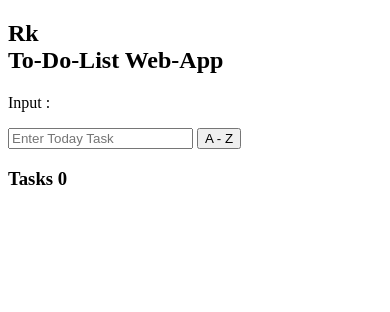
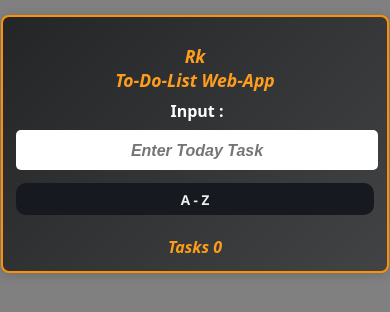
Before and after one commit to rahamka/To-Do-List-Web-App, a plain HTML site: page index.html in a window 390 px wide. Drawn offline with Linux system fonts and the light colour scheme.

Commit message:
Update style.css

```diff
--- a/style.css
+++ b/style.css
@@ -1,29 +1,349 @@
-<!DOCTYPE html>
-<html lang="en">
-  <head>
-    <meta charset="UTF-8" />
-    <meta name="viewport" content="width=device-width, initial-scale=1.0" />
-    <link rel="icon" type="image/png" href="image.png" />
-    <title>Document</title>
-    <link rel="stylesheet" href="style.css" />
-  </head>
-  <body>
-    <div id="container">
-      <div id="position-Div">
-        <h2>Rk <br />To-Do-List Web-App</h2>
-        <div id="input-div">
-          <p class="input-label">Input :</p>
-          <input
-            type="text"
-            name="input-div"
-            id="input"
-            placeholder="Enter Today Task" />
-          <button id="sorting-btn">Z - A</button>
-          <button id="resetButton">Clear List</button>
-        </div>
-        <h3 class="tasks-Div">Tasks 0</h3>
-      </div>
-    </div>
-    <script src="script.js"></script>
-  </body>
-</html>
+body {
+  margin: 0;
+  padding: 0;
+  box-sizing: border-box;
+  background-color: gray;
+  color: white;
+  display: flex;
+  justify-content: center;
+  align-content: center;
+  font-family: system-ui, -apple-system, BlinkMacSystemFont, "Segoe UI", Roboto,
+    Oxygen, Ubuntu, Cantarell, "Open Sans", "Helvetica Neue", sans-serif;
+  min-height: 100vh;
+}
+
+#container {
+  margin: 10px auto;
+  padding: 2em;
+  background-color: #1c1f2b;
+  position: relative;
+  border: none;
+  transition: box-shadow 0.3s;
+  border: 2px solid rgb(255, 145, 0);
+  border-radius: 12px;
+  display: flex;
+  flex-direction: column;
+  text-align: center;
+  max-height: fit-content;
+  min-height: 300px;
+  min-width: 450px;
+  max-width: fit-content;
+  box-shadow: 0 4px 24px rgba(0, 0, 0, 0.18);
+  background: linear-gradient(135deg, #232526 0%, #414345 100%);
+}
+
+#container h2 {
+  color: rgb(255, 157, 30);
+  font-size: 1.5rem;
+  margin-bottom: 1rem;
+}
+
+#input-div {
+  display: flex;
+  justify-content: center;
+  align-items: center;
+  font-size: 1.2rem;
+  font-weight: 600;
+  flex-wrap: wrap;
+  gap: 10px;
+  margin-bottom: 1rem;
+}
+
+#input-div p {
+  margin: 0 5px 4px 0px;
+  font-size: 1.4rem;
+}
+
+#container input {
+  text-align: center;
+  border-radius: 5px;
+  height: 30px;
+  min-width: 250px;
+  max-width: 300px;
+  border: none;
+  font-size: 0.9rem;
+  font-weight: 600;
+  cursor: pointer;
+}
+
+#input-div ::placeholder {
+  font-size: 1rem;
+  font-style: italic;
+}
+
+#sorting-btn,
+#clear-btn {
+  margin: 2px 0px 0px 10px;
+  border-radius: 7px;
+  border: none;
+  height: 25px;
+  width: 80px;
+  font-size: 1rem;
+  font-weight: 600;
+  font-family: system-ui, -apple-system, BlinkMacSystemFont, "Segoe UI", Roboto,
+    Oxygen, Ubuntu, Cantarell, "Open Sans", "Helvetica Neue", sans-serif;
+  background-color: #161a20;
+  border: none;
+  color: #f0f0f0;
+  border-radius: 10px;
+  font-family: "Segoe UI", Tahoma, Geneva, Verdana, sans-serif;
+  position: relative;
+  display: flex;
+  justify-content: center;
+  align-items: center;
+}
+
+#sorting-btn::after,
+#clear-btn::after {
+  content: "";
+  position: absolute;
+  height: 107%;
+  width: 102%;
+  border-radius: 10px;
+  background-image: linear-gradient(to bottom right, #ff9b06, #ff4800);
+  z-index: -1;
+}
+
+#sorting-btn:hover,
+#clear-btn:hover {
+  z-index: 0;
+  box-shadow: 40px 0 100px #0044ff, -40px 0 100px #ff0000;
+  display: flex;
+  cursor: pointer;
+}
+
+#position-Div h2 {
+  font-style: italic;
+}
+
+#position-Div .tasks-Div {
+  margin: 5px 0 0 0;
+  padding: 0px;
+  color: rgb(255, 156, 25);
+  font-size: 1.4rem;
+  font-style: italic;
+}
+
+#input:hover {
+  box-shadow: darkblue;
+}
+
+@property --angle {
+  syntax: "<angle>";
+  initial-value: 0deg;
+  inherits: false;
+}
+
+#container::after,
+#container::before {
+  content: "";
+  position: absolute;
+  height: 100%;
+  width: 100%;
+  background-image: conic-gradient(
+    from var(--angle),
+    transparent 70%,
+    rgb(255, 146, 22)
+  );
+  top: 50%;
+  left: 50%;
+  translate: -50% -50%;
+  z-index: -1;
+  padding: 5px;
+  border-radius: 10px;
+  animation: 2.2s spin linear infinite;
+}
+
+#container::before {
+  filter: blur(2rem);
+  opacity: 1;
+}
+
+@keyframes spin {
+  from {
+    --angle: 0deg;
+  }
+  to {
+    --angle: 360deg;
+  }
+}
+
+/* Style to the JavaScript Elements */
+
+/* Style to Task Div */
+.txtGettingDiv {
+  background-color: #414a4c;
+  border: 2px solid white;
+  font-weight: 600;
+  border-radius: 10px;
+  width: 300px;
+  height: 30px;
+  line-height: 30px;
+  margin: 1px;
+  display: inline-block;
+  vertical-align: middle;
+}
+
+/* Style to Task Delete Button */
+.deleteBtn {
+  height: 30px;
+  width: 120px;
+  border-radius: 10px;
+  background-color: red;
+  opacity: 0.7;
+  color: white;
+  margin: 2px 0 0 7px;
+  border: none;
+  font-weight: 600;
+  font-family: system-ui, -apple-system, BlinkMacSystemFont, "Segoe UI", Roboto,
+    Oxygen, Ubuntu, Cantarell, "Open Sans", "Helvetica Neue", sans-serif;
+}
+
+.deleteBtn:hover {
+  opacity: 1;
+}
+
+.AppendContainer {
+  display: flex;
+  justify-content: center;
+  align-items: center;
+  margin-top: 8px;
+  flex-wrap: wrap;
+  gap: 10px;
+}
+
+/* Enhanced Mobile Responsiveness */
+@media (max-width: 600px) {
+  body {
+    align-items: flex-start;
+    padding: 10px;
+  }
+
+  #container {
+    margin: 5px auto;
+    padding: 1em;
+    min-width: 90vw;
+    max-width: 90vw;
+    min-height: auto;
+    border-radius: 8px;
+    box-shadow: 0 2px 12px rgba(0, 0, 0, 0.15);
+  }
+
+  #container h2 {
+    font-size: 1.2rem;
+    margin-bottom: 0.5rem;
+  }
+
+  #input-div {
+    flex-direction: column;
+    align-items: stretch;
+    gap: 8px;
+    font-size: 1rem;
+  }
+
+  #input-div p {
+    font-size: 1.1rem;
+    text-align: center;
+    margin: 0;
+  }
+
+  #container input {
+    min-width: 100%;
+    max-width: 100%;
+    height: 40px;
+    font-size: 1rem;
+  }
+
+  #sorting-btn,
+  #clear-btn {
+    width: 100%;
+    height: 35px;
+    font-size: 0.9rem;
+    margin: 5px 0;
+  }
+
+  .txtGettingDiv {
+    width: calc(100% - 130px);
+    max-width: 200px;
+    height: 35px;
+    line-height: 35px;
+    font-size: 0.9rem;
+  }
+
+  .deleteBtn {
+    height: 35px;
+    width: 100px;
+    font-size: 0.8rem;
+    margin-left: 5px;
+  }
+
+  .AppendContainer {
+    flex-direction: column;
+    align-items: stretch;
+    gap: 5px;
+    width: 100%;
+  }
+
+  .AppendContainer > * {
+    width: 100%;
+  }
+
+  #position-Div .tasks-Div {
+    font-size: 1.1rem;
+  }
+
+  #container {
+    max-height: 70vh;
+    overflow-y: auto;
+  }
+}
+
+/* Additional breakpoint for smaller screens (e.g., Vivo budget models) */
+@media (max-width: 400px) {
+  #container {
+    padding: 0.8em;
+    min-width: 92vw;
+    max-width: 92vw;
+  }
+
+  #container h2 {
+    font-size: 1.1rem;
+  }
+
+  #input-div p {
+    font-size: 1rem;
+  }
+
+  #container input {
+    height: 38px;
+    font-size: 0.95rem;
+  }
+
+  #sorting-btn,
+  #clear-btn {
+    height: 32px;
+    font-size: 0.85rem;
+  }
+
+  .txtGettingDiv {
+    max-width: 180px;
+    height: 32px;
+    line-height: 32px;
+    font-size: 0.85rem;
+  }
+
+  .deleteBtn {
+    height: 32px;
+    width: 90px;
+    font-size: 0.75rem;
+  }
+
+  #position-Div .tasks-Div {
+    font-size: 1rem;
+  }
+}
+
+/* Touch optimization */
+html {
+  touch-action: manipulation;
+}
```
